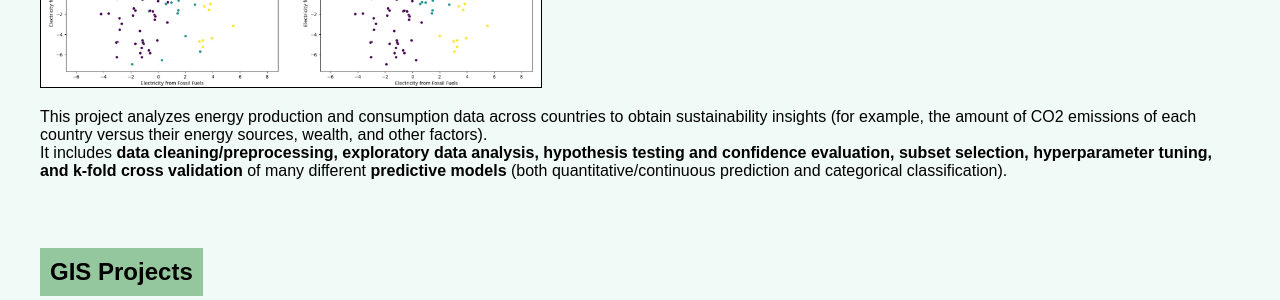
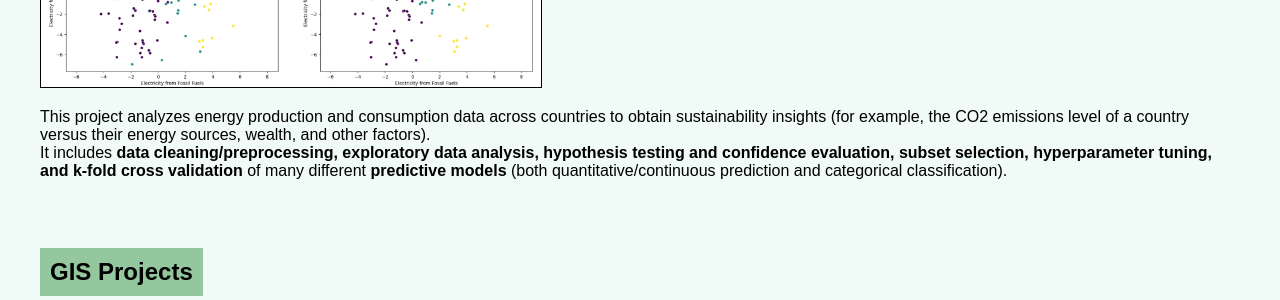
Before and after one commit to siegelhannah/portfolio, a Jekyll site: the page built from Projects.md, in a window 1280 px wide and 900 px high, scrolled down 342 px. Shown: the part 152-452 px from the top of the window. Built offline with Jekyll 4.4.1, drawn with Linux system fonts in a browser that asks for light colours.

Commit message:
Update Projects.md

```diff
--- a/Projects.md
+++ b/Projects.md
@@ -25,10 +25,10 @@ permalink: /projects/
 ### Notable project mention: Sustainability and Energy Usage Data Analytics [(View on my GitHub)](https://github.com/siegelhannah/Energy-Use-Sustainability)
 
 <a href="{{ site.baseurl }}/assets/sustainabilityplot.pdf">
-    <img src="{{ site.baseurl }}/assets/Sustainability-ipynb-plot.jpg" alt="Eagle Creek Classification Map" style="width: 500px; border: 1px solid black;">
+    <img src="{{ site.baseurl }}/assets/Sustainability-ipynb-plot.jpg" alt="Sustainability plot" style="width: 500px; border: 1px solid black;">
 </a><br>
 
-This project analyzes energy production and consumption data across countries to obtain sustainability insights (for example, the amount of CO2 emissions of each country versus their energy sources, wealth, and other factors).
+This project analyzes energy production and consumption data across countries to obtain sustainability insights (for example, the CO2 emissions level of a country versus their energy sources, wealth, and other factors).
 <br>
 It includes **data cleaning/preprocessing, exploratory data analysis, hypothesis testing and confidence evaluation, subset selection, hyperparameter tuning, and k-fold cross validation** of many different **predictive models** (both quantitative/continuous prediction and categorical classification).
 
```
